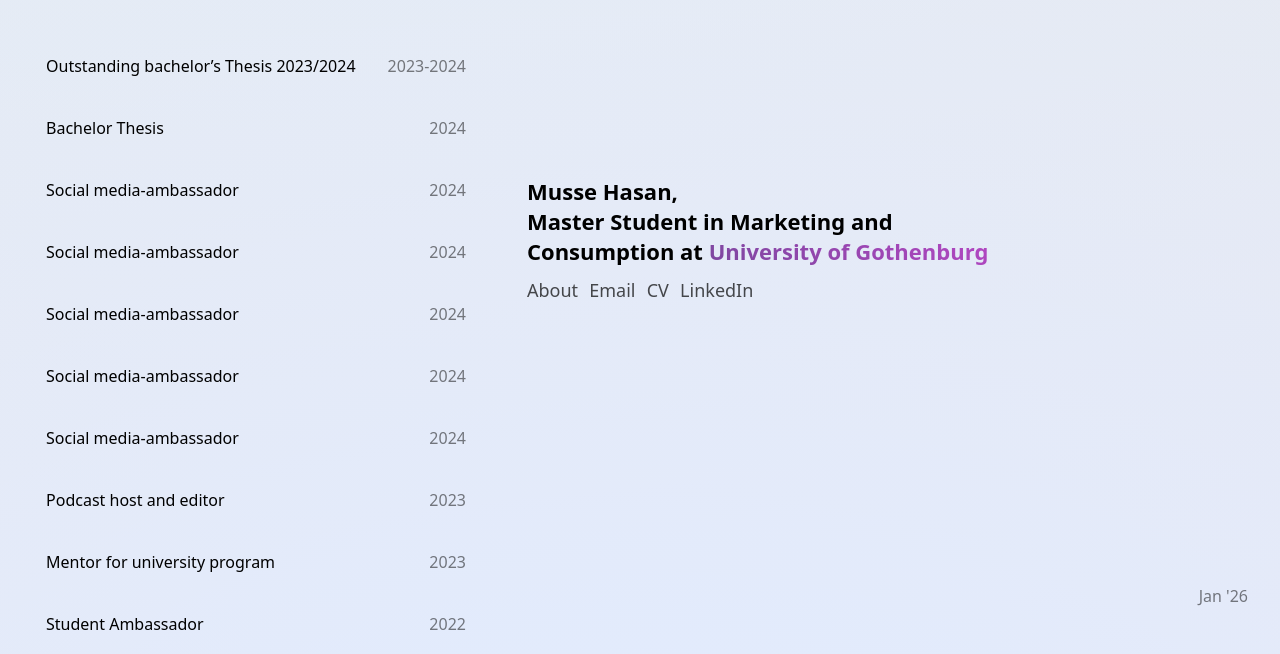
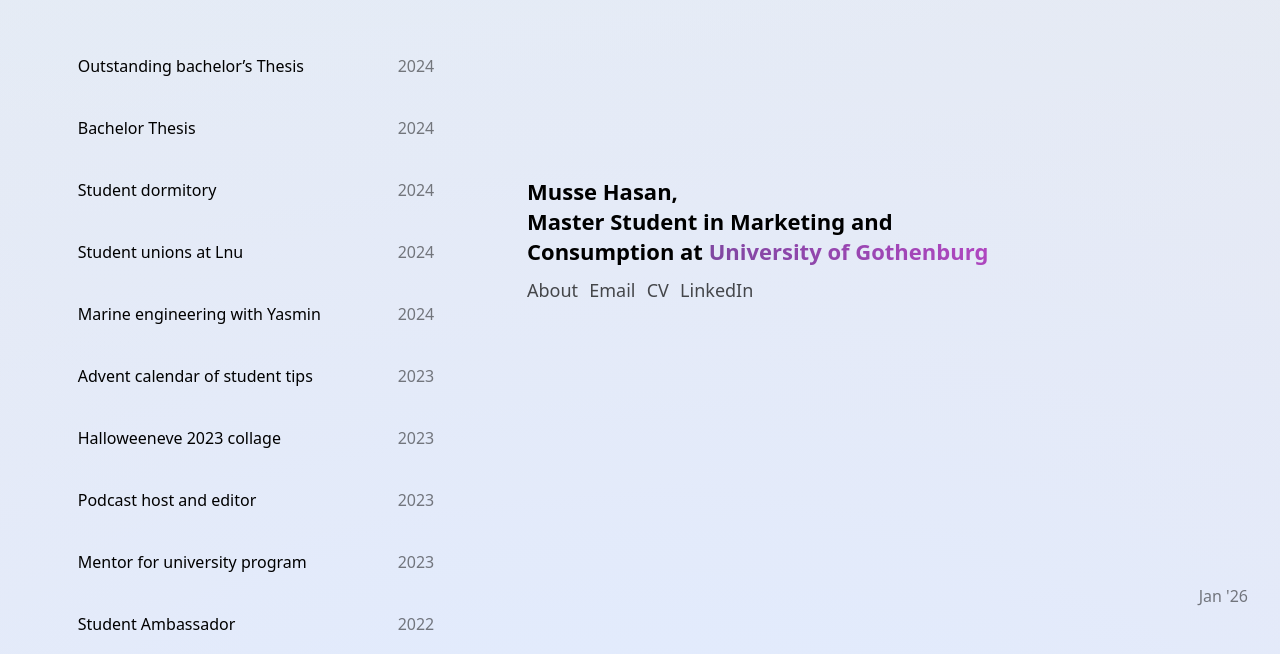
Before and after one commit to MusseHasan/Portfolio, a website with bundled scripts: page website/index.html in a window 1280 px wide. Shown: the part 161-815 px from the top of the page. Built offline with nearby package versions, Linux system fonts and the light colour scheme.

Commit message:
fixed order, titles, icons you mama lmao.

```diff
--- a/website/content/portfolio.json
+++ b/website/content/portfolio.json
@@ -3,8 +3,8 @@
   "defaultPreloadImage": "content/graphic_assets/fetching_video.gif",
   "portfolio": [
     {
-      "title": "Outstanding bachelor’s Thesis 2023/2024",
-      "year": "2023-2024",
+      "title": "Outstanding bachelor’s Thesis",
+      "year": "2024",
       "month": "Jun",
       "video": "",
       "image": "https://media.licdn.com/dms/image/v2/D4D22AQFfV5O3YKg-eQ/feedshare-shrink_1280/feedshare-shrink_1280/0/1717508766095?e=1770249600&v=beta&t=g_wKr2GdYjHvto2xEJENApVRSoaP4lb9F1vOrfH14a4",
@@ -27,11 +27,39 @@
       "collaborators": "Amanda Funkquist & Rasmus Lennkvist",
       "descriptiveTitle": "Visual impaired people and their experience in Supermarkets",
       "reason": "After making the group. Our group wanted to write something about both customer experience like our porgam is named, but also somehting outside the box. What we came up with and wrote about was about Visually impaired people. And their speicif relations to the mundane/continous supermarkets.",
-      "sourceName": "Preview the thesis",
+      "sourceName": "View the thesis",
       "sourceLink": "https://www.diva-portal.org/smash/get/diva2:1865333/FULLTEXT01.pdf"
     },
     {
-      "title": "Social media-ambassador",
+      "title": "Student dormitory",
+      "year": "2024",
+      "month": "April",
+      "video": "content/videos/Ella.mp4",
+      "image": "",
+      "companyLogo": "https://upload.wikimedia.org/wikipedia/commons/a/a7/Linneuniversitetet_logo.png",
+      "companyName": "Linneau University",
+      "collaborators": "Therése Klippinge",
+      "descriptiveTitle": "Social media projects",
+      "reason": "I got the most unique experience of being a social media ambassador at Lnu. I got to post ideas, collab with students. Present, showcase and lift up student, programs and the general student lifestule. Link to the full project for authenticity.",
+      "sourceName": "See more about the post at Instagram",
+      "sourceLink": "hhttps://www.instagram.com/p/C6LX-WerBq2/"
+    },
+    {
+      "title": "Student unions at Lnu",
+      "year": "2024",
+      "month": "Feb",
+      "video": "content/videos/Mashup.mp4",
+      "image": "",
+      "companyLogo": "https://upload.wikimedia.org/wikipedia/commons/a/a7/Linneuniversitetet_logo.png",
+      "companyName": "Linneau University",
+      "collaborators": "Therése Klippinge",
+      "descriptiveTitle": "Social media projects",
+      "reason": "I got the most unique experience of being a social media ambassador at Lnu. I got to post ideas, collab with students. Present, showcase and lift up student, programs and the general student lifestule. Link to the full project for authenticity.",
+      "sourceName": "See more about the post at Instagram",
+      "sourceLink": "https://www.instagram.com/p/C2zcDchrojC/"
+    },
+    {
+      "title": "Marine engineering with Yasmin",
       "year": "2024",
       "month": "Feb",
       "video": "content/videos/Yasmin.mp4",
@@ -41,55 +69,13 @@
       "collaborators": "Therése Klippinge",
       "descriptiveTitle": "Social media projects",
       "reason": "I got the most unique experience of being a social media ambassador at Lnu. I got to post ideas, collab with students. Present, showcase and lift up student, programs and the general student lifestule. Link to the full project for authenticity.",
-      "sourceName": "See design inspiration at Apple",
-      "sourceLink": "http://apple.com"
+      "sourceName": "See more about the post at Instagram",
+      "sourceLink": "https://www.instagram.com/p/C3Zp-WtNnf7/"
     },
     {
-      "title": "Social media-ambassador",
-      "year": "2024",
-      "month": "Feb",
-      "video": "content/videos/Mashup.mp4",
-      "image": "",
-      "companyLogo": "https://upload.wikimedia.org/wikipedia/commons/a/a7/Linneuniversitetet_logo.png",
-      "companyName": "Linneau University",
-      "collaborators": "Therése Klippinge",
-      "descriptiveTitle": "Social media projects",
-      "reason": "I got the most unique experience of being a social media ambassador at Lnu. I got to post ideas, collab with students. Present, showcase and lift up student, programs and the general student lifestule. Link to the full project for authenticity.",
-      "sourceName": "See design inspiration at Apple",
-      "sourceLink": "http://apple.com"
-    },
-    {
-      "title": "Social media-ambassador",
-      "year": "2024",
-      "month": "Feb",
-      "video": "content/videos/Halowee.mp4",
-      "image": "",
-      "companyLogo": "https://upload.wikimedia.org/wikipedia/commons/a/a7/Linneuniversitetet_logo.png",
-      "companyName": "Linneau University",
-      "collaborators": "Therése Klippinge",
-      "descriptiveTitle": "Social media projects",
-      "reason": "I got the most unique experience of being a social media ambassador at Lnu. I got to post ideas, collab with students. Present, showcase and lift up student, programs and the general student lifestule. Link to the full project for authenticity.",
-      "sourceName": "See design inspiration at Apple",
-      "sourceLink": "http://apple.com"
-    },
-    {
-      "title": "Social media-ambassador",
-      "year": "2024",
-      "month": "Feb",
-      "video": "content/videos/Ella.mp4",
-      "image": "",
-      "companyLogo": "https://upload.wikimedia.org/wikipedia/commons/a/a7/Linneuniversitetet_logo.png",
-      "companyName": "Linneau University",
-      "collaborators": "Therése Klippinge",
-      "descriptiveTitle": "Social media projects",
-      "reason": "I got the most unique experience of being a social media ambassador at Lnu. I got to post ideas, collab with students. Present, showcase and lift up student, programs and the general student lifestule. Link to the full project for authenticity.",
-      "sourceName": "See design inspiration at Apple",
-      "sourceLink": "http://apple.com"
-    },
-    {
-      "title": "Social media-ambassador",
-      "year": "2024",
-      "month": "Feb",
+      "title": "Advent calendar of student tips",
+      "year": "2023",
+      "month": "Dec",
       "video": "content/videos/Christmas.mp4",
       "image": "",
       "companyLogo": "https://upload.wikimedia.org/wikipedia/commons/a/a7/Linneuniversitetet_logo.png",
@@ -97,8 +83,22 @@
       "collaborators": "Therése Klippinge",
       "descriptiveTitle": "Social media projects",
       "reason": "I got the most unique experience of being a social media ambassador at Lnu. I got to post ideas, collab with students. Present, showcase and lift up student, programs and the general student lifestule. Link to the full project for authenticity.",
-      "sourceName": "See design inspiration at Apple",
-      "sourceLink": "http://apple.com"
+      "sourceName": "See more about the post at Instagram",
+      "sourceLink": "https://www.instagram.com/reel/C0_dNxmiRaN/?utm_source=ig_web_copy_link&igsh=MzRlODBiNWFlZA=="
+    },
+     {
+      "title": "Halloweeneve 2023 collage",
+      "year": "2023",
+      "month": "Nobvember",
+      "video": "content/videos/Halowee.mp4",
+      "image": "",
+      "companyLogo": "https://upload.wikimedia.org/wikipedia/commons/a/a7/Linneuniversitetet_logo.png",
+      "companyName": "Linneau University",
+      "collaborators": "Therése Klippinge",
+      "descriptiveTitle": "Social media ambassador project",
+      "reason": "I got the most unique experience of being a social media ambassador at Lnu. I got to post ideas, collab with students. Present, showcase and lift up student, programs and the general student lifestule. Link to the full project for authenticity.",
+      "sourceName": "See more about the post at Instagram",
+      "sourceLink": "https://www.instagram.com/p/CzdURVHsN85/?utm_source=ig_web_copy_link&igsh=MzRlODBiNWFlZA=="
     },
     {
       "title": "Podcast host and editor",
--- a/website/index.html
+++ b/website/index.html
@@ -2,7 +2,7 @@
 <html lang="en">
 <head>
   <!-- CHANGE TAB ICON BELOW -->
-  <link rel="icon" href="favicon.svg">
+  <link rel="icon" href="tabicon.jpg">
   <!-- Meta tags and links -->
   <meta charset="UTF-8">
   <meta name="viewport" content="width=device-width, initial-scale=1.0">
```
Also changed, not shown: website/tabicon.jpg (added).
